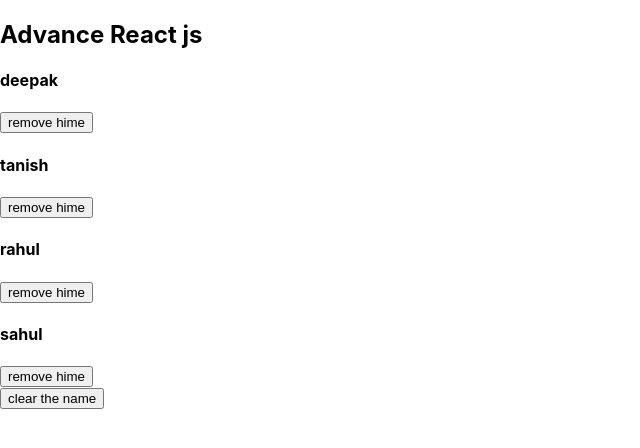
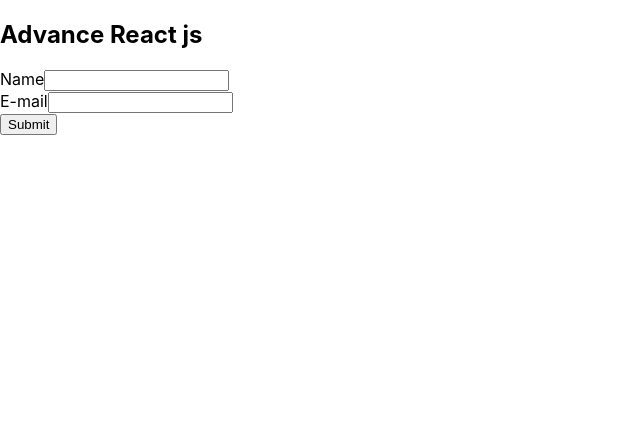
Before and after one commit to deepakkumar2231/Advanced_Training, a React (Create React App) app: page / in a window 1280 px wide. Shown: the top 448 px of the page, without its empty margins (0-640 px from the left). Built offline with nearby package versions, Linux system fonts and the light colour scheme; the HTML template or start-up script is replaced by a standard one.

Commit message:
commit in advanced App

```diff
--- a/src/App.js
+++ b/src/App.js
@@ -4,12 +4,19 @@ import React from 'react'
 import UseStateErrorEx from './tutorial/useStateErrorEx';
 import UseStateBasic from './tutorial/UseStateBasic';
 import UseStateArray from './tutorial/UseStateArray';
+import UseStateObject from './tutorial/UseStateObject';
+import UseStateCounter from './tutorial/UseStateCounter';
+import  UseEffectBasic from './tutorial/UseEffectBasic';
+import Forms from './tutorial/Forms';
 
 function App() {
   return (
     <div className="container">
       <h2>Advance React js</h2>
-      <UseStateArray></UseStateArray>
+
+     {/*<UseStateCounter></UseStateCounter>*/}
+    {/* <UseEffectBasic></UseEffectBasic>*/}
+    <Forms></Forms>
     </div>
   );
 }
--- /dev/null
+++ b/src/tutorial/Forms.js
@@ -0,0 +1,47 @@
+import React,{useState} from 'react'
+
+function Forms() {
+    const [firstName,setFirstName]=useState("");
+    const [email,setEmail]=useState("");
+    const [people,setPeople]=useState([]);
+
+
+
+    const handleSubmit=(e)=>{
+        e.preventDefault();//this is uded to prevent deafult behaviour of browser
+        console.log("hello world");
+        if(firstName && email)
+        {
+            console.log("submit the value");
+            const person={firstName,email}
+            setPeople((people)=>{
+                return [...people,person];
+            });
+            setFirstName('');
+            setEmail('');
+        }
+        else
+        {
+            console.log("empty value");
+        }
+    }
+    return (
+      <>
+      <article>
+          <form className='form' onSubmit={handleSubmit}>
+              <div className='form-control'>
+                  <label htmlFor='firstName'>Name</label>
+                  <input type="text" id="firstName" name="firstName" value={firstName} onChange={(e)=>setFirstName(e.target.value)}></input>
+              </div>
+              <div className='form-control'>
+                  <label htmlFor='email'>E-mail</label>
+                  <input type="text" id='email' name="email" value={email} onChange={(e)=>setEmail(e.target.value)}></input>
+              </div>
+              <button type="submit">Submit</button>
+          </form>
+      </article>
+      </>
+    )
+}
+
+export default Forms
--- a/src/tutorial/UseEffectBasic.js
+++ b/src/tutorial/UseEffectBasic.js
@@ -3,10 +3,12 @@ import React ,{useState,useEffect}from 'react'
 function UseEffectBasic() {
     const [value,setValue]=useState(0);
     useEffect(()=>{
+
         console.log("user effect");
-        document.title='New Messages(${value})';
-
-    });
+        if(value>=1){//outside useeffect we cannot used conditional statement
+        document.title=`New Messages(${value})`;
+        }
+    },[value]);
     console.log("render component");
     return (
         <>
--- a/src/tutorial/UseStateObject.js
+++ b/src/tutorial/UseStateObject.js
@@ -6,15 +6,21 @@ function UseStateObject() {
         age:'50',
         message:"i am god"
     });
+    const [name,setName]=useState(
+        "tony stark"
+    )
+    const [age,setAge]=useState(45)
+    const [message,setMessage]=useState("i am ironman")
     const changeMessage=()=>{
         setPerson({...person,message:"not anymore"});
+        setMessage("hello world");
     }
     return (
         <div>
             <>
-            <h3>{person.name}</h3>
-            <h3>{person.age}</h3>
-            <h3>{person.message}</h3>
+            <h3>{name}</h3>
+            <h3>{age}</h3>
+            <h3>{message}</h3>
             <button classname="btn" onClick={changeMessage}>change my message</button>
             </>
         </div>
```
